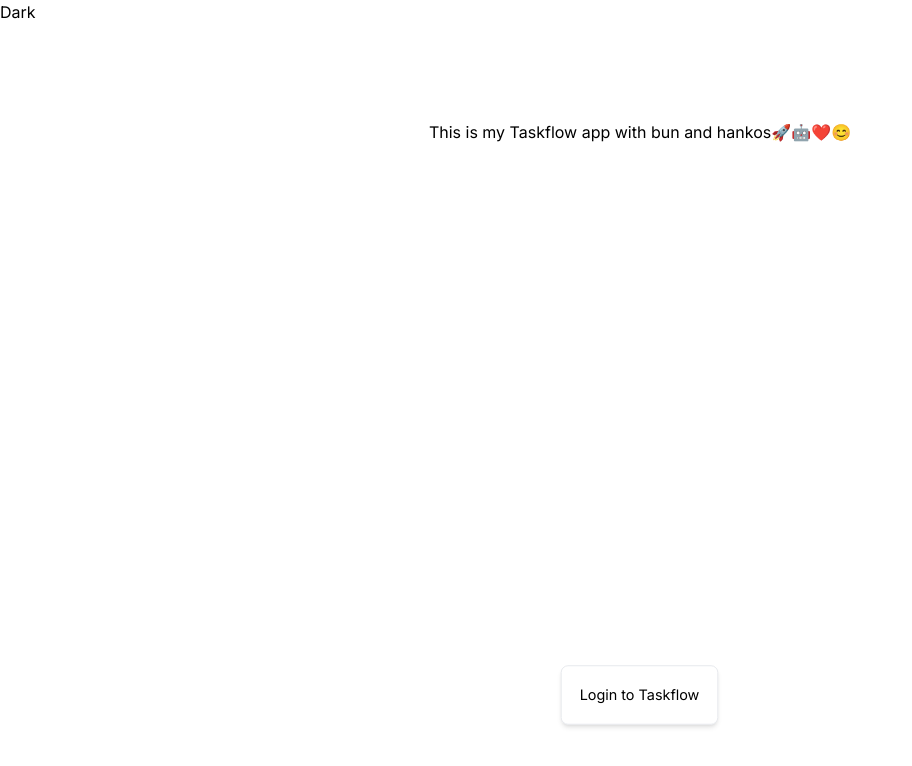
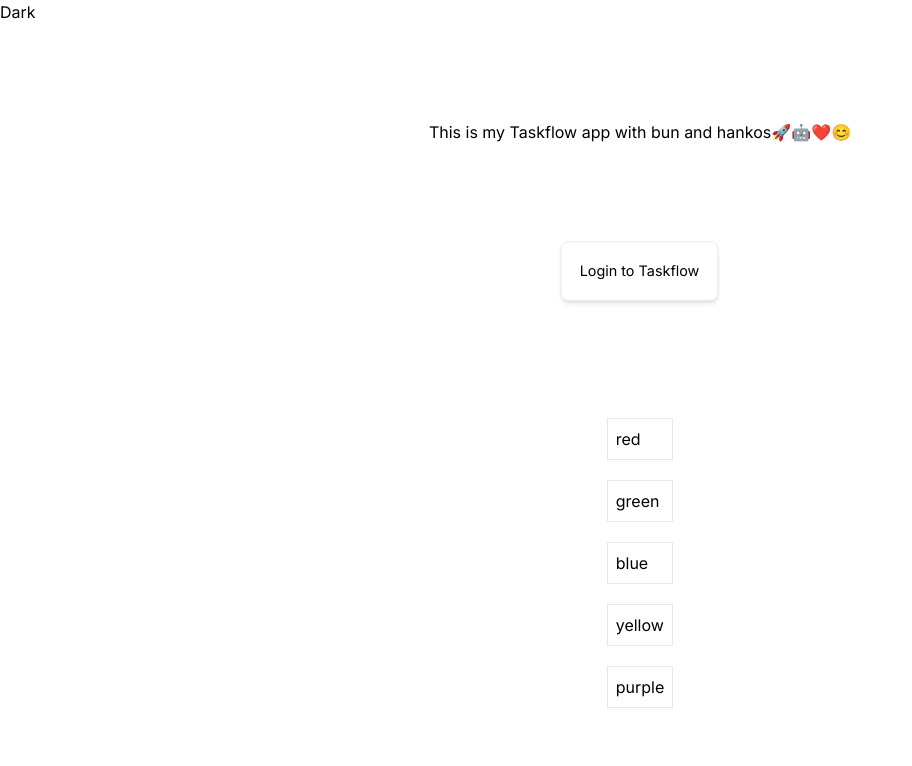
Before and after one commit to sohan01fw/Task-flow-app, a Next.js app: page / in a window 1280 px wide. Shown: the top 766 px of the page, without its empty margins (0-912 px from the left). Built offline with nearby package versions, Linux system fonts and the light colour scheme.

Commit message:
figuring out to make dynamic coloring

```diff
--- a/app/layout.tsx
+++ b/app/layout.tsx
@@ -18,7 +18,7 @@ export default function RootLayout({
 }) {
   return (
     <html lang="en">
-      <body className={`${inter.className} dark:bg-black`}>
+      <body className={`${inter.className} `}>
         <Providers>
           <ThemeSwitcher />
           {children}
--- a/app/page.tsx
+++ b/app/page.tsx
@@ -1,9 +1,17 @@
+"use client";
+import { colors } from "@/utils/Data_obj/Colors";
 import Link from "next/link";
+import { useState } from "react";
 
 export default function Home() {
+  const [color, setcolor] = useState("");
+  const handleClick = (data: string) => {
+    setcolor(data);
+  };
+
   return (
     <main className="flex min-h-screen flex-col items-center justify-between p-24 ">
-      <div className="title dark:text-red-500">
+      <div className={`title text-${color}-500`}>
         This is my Taskflow app with bun and hankos🚀🤖❤️😊
       </div>
       <Link href="/login">
@@ -11,6 +19,22 @@ export default function Home() {
           Login to Taskflow
         </button>
       </Link>
+
+      <div className="colors">
+        {colors.map((data, index) => {
+          return (
+            <div
+              className="color p-2 border m-5 hover:cursor-pointer"
+              key={data}
+              onClick={() => {
+                handleClick(data);
+              }}
+            >
+              {data}
+            </div>
+          );
+        })}
+      </div>
     </main>
   );
 }
--- /dev/null
+++ b/utils/Data_obj/Colors.ts
@@ -0,0 +1 @@
+export const colors = ["red", "green", "blue", "yellow", "purple"];
```
